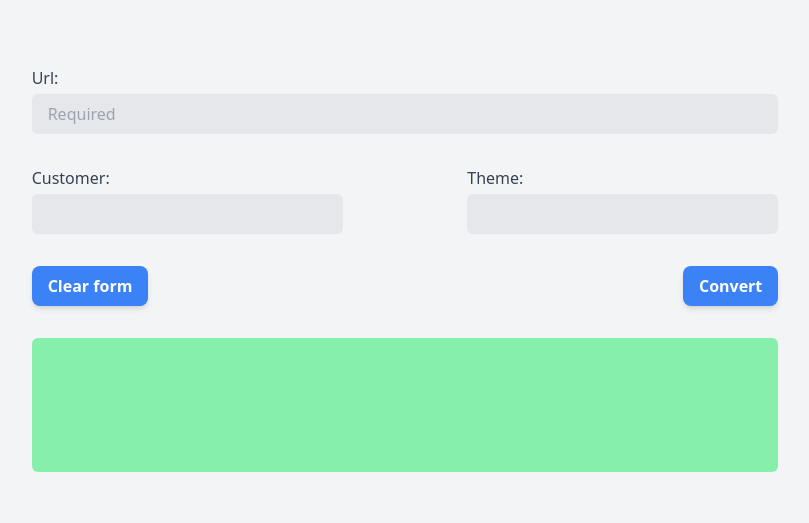
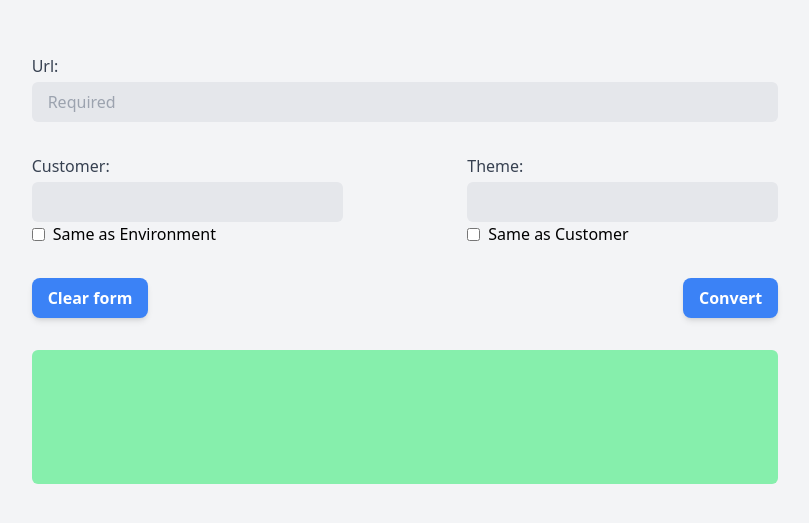
Before and after one commit to alexmkio/unq-converter, a Next.js app: page / in a window 1280 px wide. Shown: the part 131-654 px from the top of the page, without its empty margins (235-1044 px from the left). Built offline with nearby package versions, Linux system fonts and the light colour scheme.

Commit message:
Add checkboxes

```diff
--- a/pages/index.js
+++ b/pages/index.js
@@ -6,6 +6,8 @@ export default function Home() {
   const [customer, setCustomer] = useState('')
   const [theme, setTheme] = useState('')
   const [convertedUrl, setConvertedUrl] = useState('')
+  const [matchingCustomer, setMatchingCustomer] = useState(false)
+  const [matchingTheme, setMatchingTheme] = useState(false)
 
   const convertUrl = () => {
     let splitUrl = url.split('/')
@@ -32,6 +34,15 @@ export default function Home() {
     let convertedUrl = convertUrl()
     setConvertedUrl(convertedUrl)
     copyToClipboard(convertedUrl)
+  }
+
+  const handleMatchingCustomer = () => {
+    setMatchingCustomer(!matchingCustomer)
+  }
+
+  const handleMatchingTheme = () => {
+    !matchingTheme ? setTheme(customer) : setTheme('')
+    setMatchingTheme(!matchingTheme)
   }
 
   const clearForm = () => {
@@ -89,6 +100,28 @@ export default function Home() {
             </label>
           </div>
 
+          <div className='sm:flex justify-between'>
+            <label className='sm:w-5/12 flex items-center'>
+              Same as Environment
+              <input
+                className='mr-2 order-first'
+                type="checkbox"
+                checked={matchingCustomer}
+                onChange={handleMatchingCustomer}
+              />
+            </label>
+
+            <label className='sm:w-5/12 flex items-center'>
+              Same as Customer
+              <input
+                className='mr-2 order-first'
+                type="checkbox"
+                checked={matchingTheme}
+                onChange={handleMatchingTheme}
+              />
+            </label>
+          </div>
+
           <div className='mt-8 flex justify-between'>
             <button type="button" onClick={clearForm} className='btn-primary'>Clear form</button>
             <input type="submit" value="Convert" className='btn-primary' />
```
